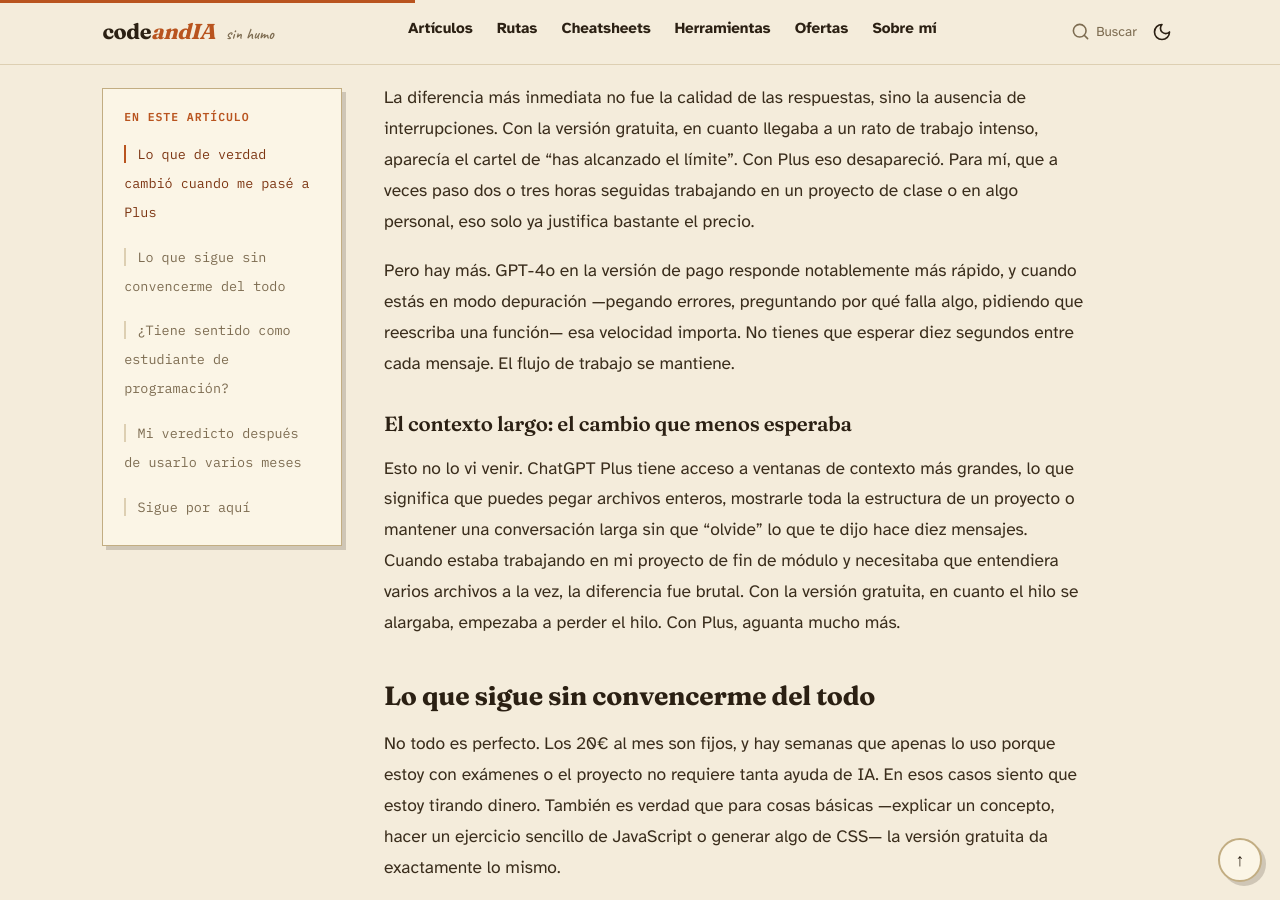
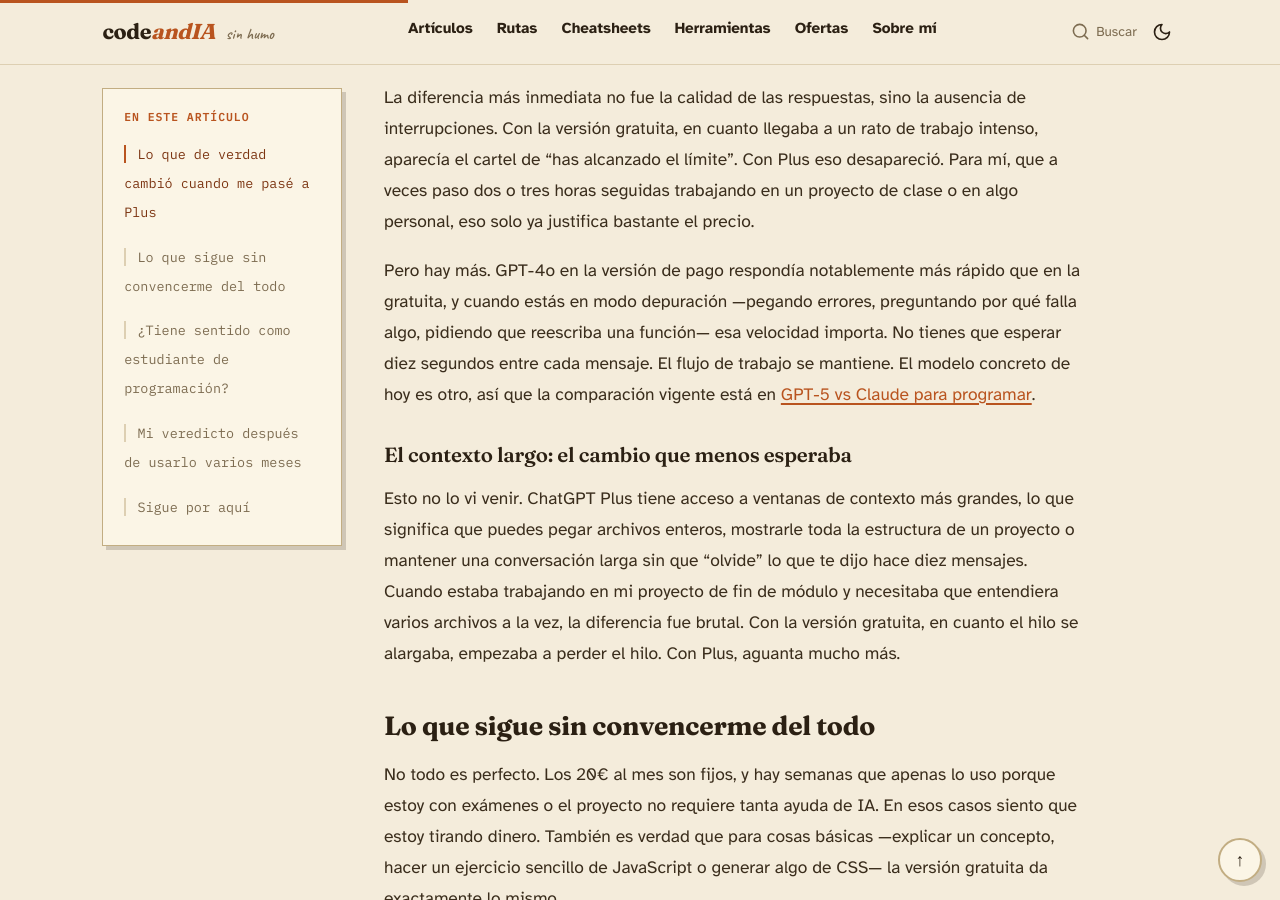
Before and after one commit to vibodigitalinfo-lab/codeandIA, a Jekyll site: the page built from articulos/reviews/chatgpt-plus-para-programadores.md, in a window 1280 px wide and 900 px high, scrolled down 1577 px. Built offline with Jekyll 4.4.1, drawn with Linux system fonts in a browser that asks for light colours; some of the changed text lies outside the part shown.

Commit message:
Newsletter con un solo camino, ficha completa en Codex y models old de ChatGPT señalados

```diff
--- a/_includes/newsletter.html
+++ b/_includes/newsletter.html
@@ -33,10 +33,7 @@
       sandbox="allow-forms allow-scripts allow-same-origin allow-popups allow-popups-to-escape-sandbox">
     </iframe>
     {% endif %}
-    <a href="mailto:ivan@codeandia.com?subject=Me%20apunto%20a%20la%20newsletter%20de%20codeandIA" target="_blank" class="btn newsletter-cta">
-      Escríbeme y te añado a la lista →
-    </a>
-    <p class="nl-fallback">¿Prefieres rellenar un formulario? <a href="{{ nl_url }}" target="_blank" rel="noopener">Suscríbete aquí →</a></p>
+    <p class="nl-fallback">¿Problemas con el formulario? <a href="{{ nl_url }}" target="_blank" rel="noopener">Suscríbete desde la página de beehiiv →</a></p>
   </div>
 
   <p class="nl-note">1 email/semana · Sin spam · Cancela cuando quieras. Al suscribirte aceptas la <a href="{{ "/privacidad/" | relative_url }}">política de privacidad</a>.</p>
--- a/articulos/reviews/chatgpt-plus-para-programadores.md
+++ b/articulos/reviews/chatgpt-plus-para-programadores.md
@@ -24,7 +24,7 @@
 
 La diferencia más inmediata no fue la calidad de las respuestas, sino la ausencia de interrupciones. Con la versión gratuita, en cuanto llegaba a un rato de trabajo intenso, aparecía el cartel de "has alcanzado el límite". Con Plus eso desapareció. Para mí, que a veces paso dos o tres horas seguidas trabajando en un proyecto de clase o en algo personal, eso solo ya justifica bastante el precio.
 
-Pero hay más. GPT-4o en la versión de pago responde notablemente más rápido, y cuando estás en modo depuración —pegando errores, preguntando por qué falla algo, pidiendo que reescriba una función— esa velocidad importa. No tienes que esperar diez segundos entre cada mensaje. El flujo de trabajo se mantiene.
+Pero hay más. GPT-4o en la versión de pago respondía notablemente más rápido que en la gratuita, y cuando estás en modo depuración —pegando errores, preguntando por qué falla algo, pidiendo que reescriba una función— esa velocidad importa. No tienes que esperar diez segundos entre cada mensaje. El flujo de trabajo se mantiene. El modelo concreto de hoy es otro, así que la comparación vigente está en [GPT-5 vs Claude para programar](/articulos/comparativas/gpt-5-vs-claude-para-programar-2026/).
 
 ### El contexto largo: el cambio que menos esperaba
 
```
Also changed, not shown: articulos/guias/depurar-codigo-con-ia-guia-2026.md (+1 -1 lines), articulos/reviews/codex-cli-openai-review-2026.md (+2 -0 lines).
